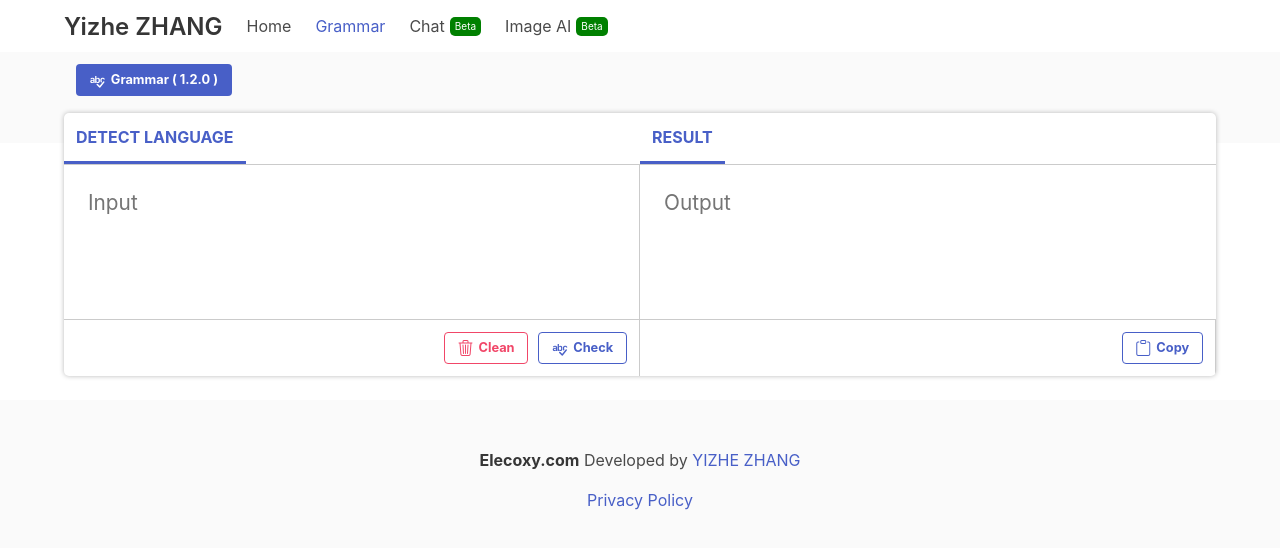
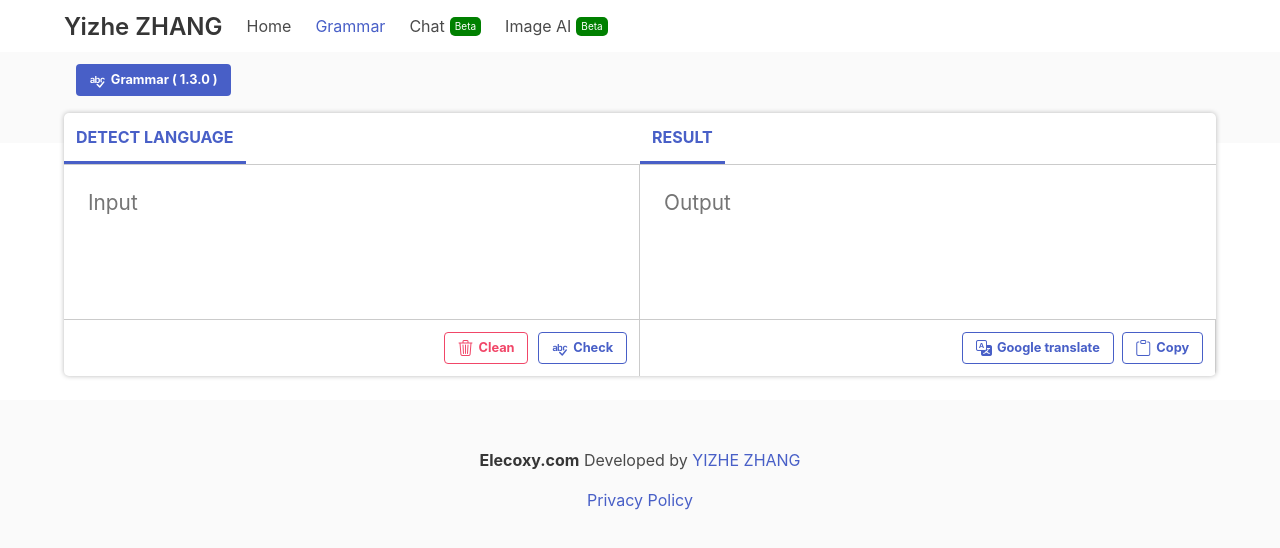
Before and after one commit to ZhangYizhe/zhangyizhe.github.io, a Vue app: page /#/grammar in a window 1280 px wide. Shown: the top 548 px of the page. Built offline with nearby package versions, Linux system fonts and the light colour scheme.

Commit message:
Update grammar

```diff
--- a/src/components/Grammar/GrammarView.vue
+++ b/src/components/Grammar/GrammarView.vue
@@ -55,15 +55,20 @@
                         </div>
                     </div>
                     <div class="column is-full p-5" style="border-top: 1px solid #cbcbcb;">
-                        <textarea v-model="rightInput" placeholder="Output" ref="rightInputRef" disabled></textarea>
+                        <textarea v-model="rightInput" placeholder="Output" ref="rightInputRef"></textarea>
                     </div>
                     <div class="column is-full has-text-right"
                          style="border-top: 1px solid #cbcbcb;border-bottom: 1px solid #cbcbcb; border-right: 1px solid #cbcbcb; margin-bottom: -1px">
-                        <button class="button is-link is-outlined" style="font-size: 0.8rem; font-weight: bold;"
-                                @click="copyBtnTap">
-                            <i class="bi bi-clipboard" style="margin-right: 5px; font-size: 1rem"></i>
-                            {{ copyBtnStr }}
+                        <button class="button is-link is-outlined mr-2" style="font-size: 0.8rem; font-weight: bold;"
+                                @click="translateBtnTap">
+                            <i class="bi bi-translate" style="margin-right: 5px; font-size: 1rem"></i>
+                            Google translate
                         </button>
+                      <button class="button is-link is-outlined" style="font-size: 0.8rem; font-weight: bold;"
+                              @click="copyBtnTap">
+                        <i class="bi bi-clipboard" style="margin-right: 5px; font-size: 1rem"></i>
+                        {{ copyBtnStr }}
+                      </button>
                     </div>
                 </div>
             </div>
@@ -83,7 +88,7 @@ export default {
         return {
             store,
 
-            grammarVersion: '1.2.0',
+            grammarVersion: '1.3.0',
 
             leftInput: '',
             rightInput: '',
@@ -206,6 +211,13 @@ export default {
                 self.copyBtnStr = "Copy";
             }, 400);
 
+        },
+
+        translateBtnTap() {
+          if (this.rightInput.trim() === "") {
+            return;
+          }
+          window.open("https://translate.google.com.hk/?sl=auto&tl=zh-TW&text=" + this.rightInput + "&op=translate", "_blank")
         }
     }
 }
```
